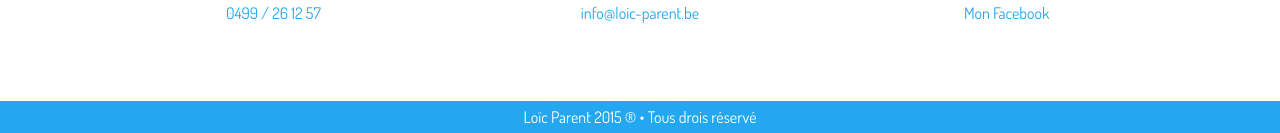
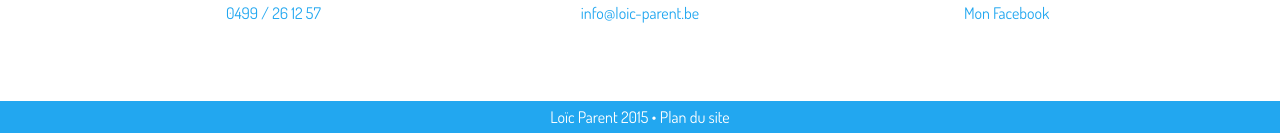
Before and after one commit to loicparent/site-portefolio, a PHP site: page /index.php in a window 1280 px wide. Shown: the part 3823-3956 px from the top of the page. Run offline with PHP 8.4, Linux system fonts and the light colour scheme.

Commit message:
add a sitemap to the footer

```diff
--- a/footer.php
+++ b/footer.php
@@ -1,7 +1,7 @@
 </div>
 <footer class="footer">
 		<p>
-			<a href="mailto:info@loic-parent.be" title="Envoyer un mail">Loïc Parent</a> 2015 ® <span>• Tous drois r&eacute;serv&eacute;</span>
+			<a href="mailto:info@loic-parent.be" title="Envoyer un mail">Loïc Parent</a> 2015 • <a href="./sitemap.php">Plan du site</a>
 		</p>
 	</footer>
 
```
